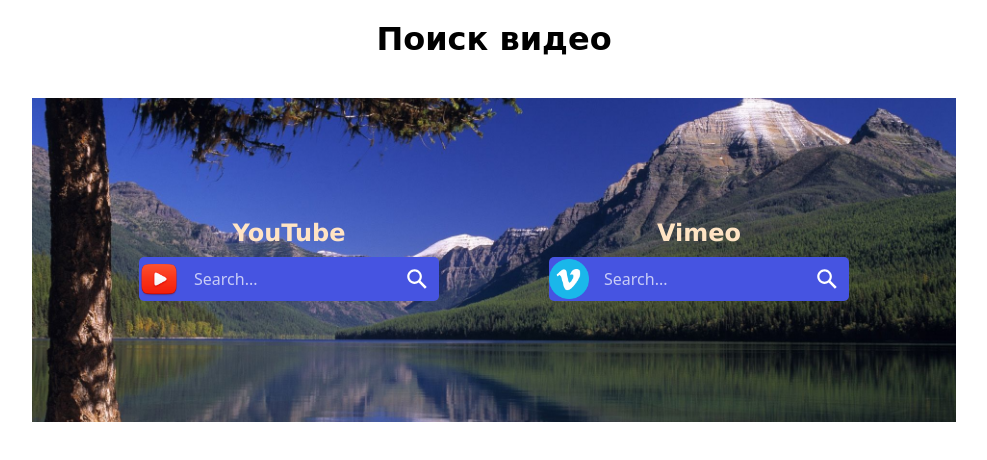
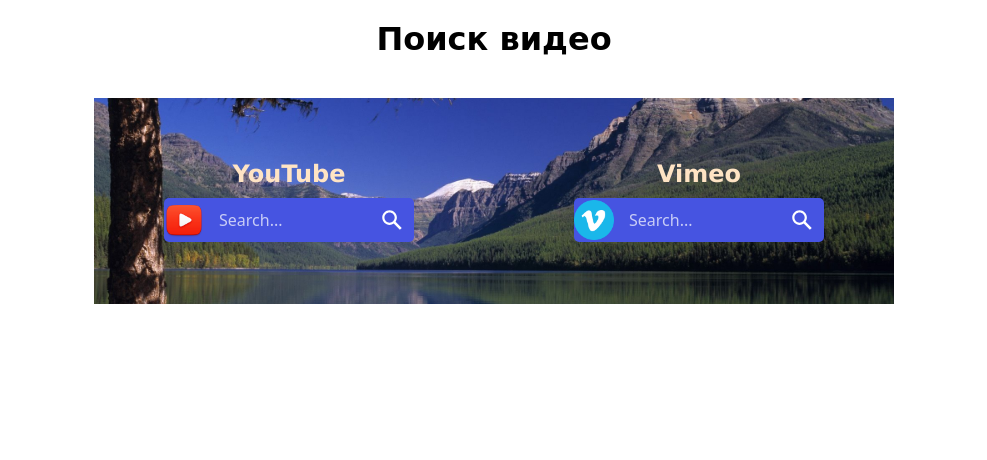
Before and after one commit to Alejaldo/video_searching_form, a plain HTML site: page index.html in a window 1280 px wide. Shown: the whole page, without its empty margins (146-1133 px from the left). Drawn offline with Linux system fonts and the light colour scheme.

Commit message:
New changes

```diff
--- a/css/style.css
+++ b/css/style.css
@@ -6,7 +6,7 @@
 
 article {
   background-image: url(../images/montana.jpg);
-  min-height: 200px;
+  max-height: 400px;
   background-position: center;
   background-repeat: no-repeat;
   background-size: cover;
@@ -15,7 +15,7 @@
   grid-gap: 20px;
   max-width: 800px;
   margin: 0 auto;
-  padding: 5%;
+  padding: 5% 0;
 }
 
 header {
@@ -43,8 +43,9 @@
 
 form {
   background-color: #4654e1;
-  width: 300px;
   height: 44px;
+  min-width: 150px;
+  max-width: 250px;
   border-radius: 5px;
   display: flex;
   flex-direction: row;
```
